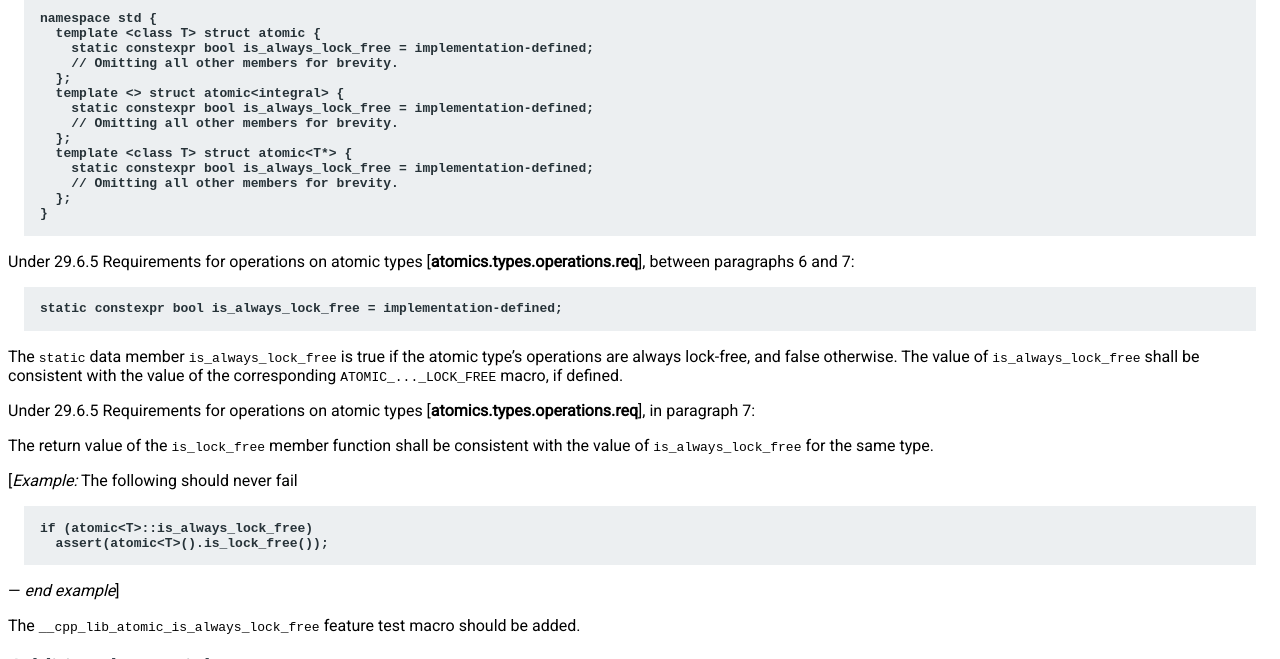
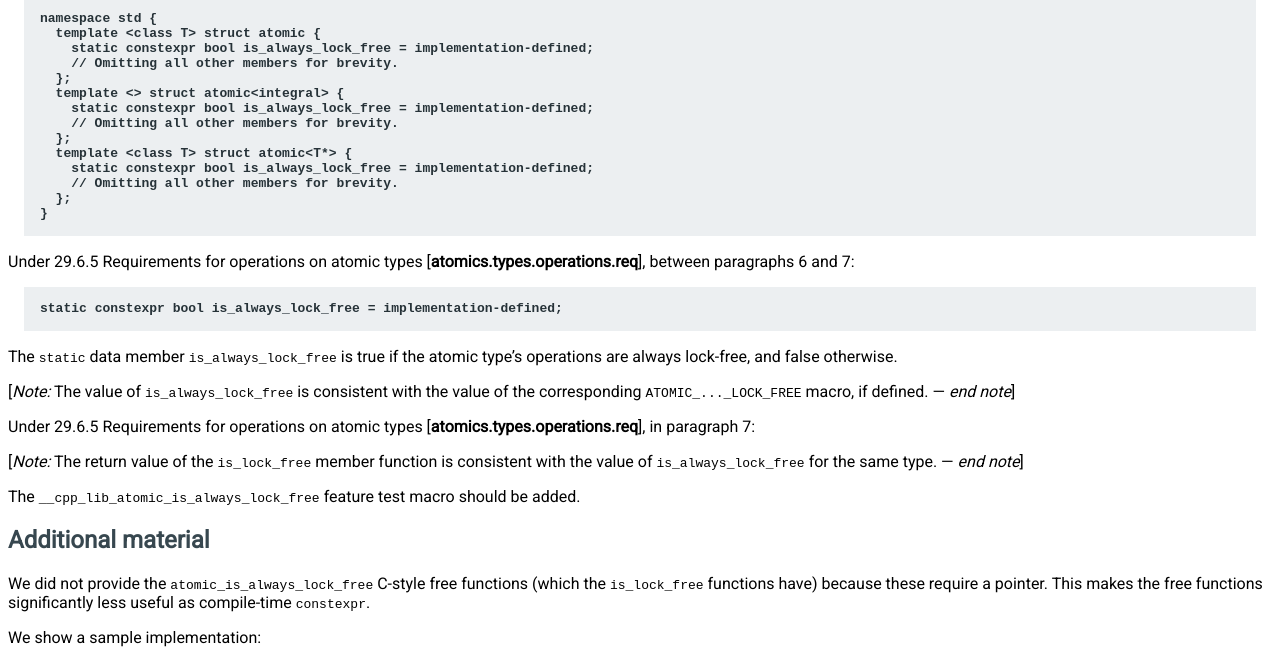
Before and after one commit to jfbastien/papers, a Sphinx documentation site: the page built from source/D0152R1.rst, in a window 1280 px wide and 900 px high, scrolled down 1392 px, cut to the strip 0-659 px from the top of the window. Built offline with Sphinx 7.4.7, drawn with Linux system fonts in a browser that asks for light colours.

Commit message:
Address LWG comments on D0152R1

```diff
--- a/source/D0152R1.rst
+++ b/source/D0152R1.rst
@@ -83,24 +83,16 @@ Under 29.6.5 Requirements for operations on atomic types
   static constexpr bool is_always_lock_free = implementation-defined;
 
 The ``static`` data member ``is_always_lock_free`` is true if the atomic type's
-operations are always lock-free, and false otherwise. The value of
-``is_always_lock_free`` shall be consistent with the value of the corresponding
-``ATOMIC_..._LOCK_FREE`` macro, if defined.
+operations are always lock-free, and false otherwise.
+
+[*Note:* The value of ``is_always_lock_free`` is consistent with the value of
+the corresponding ``ATOMIC_..._LOCK_FREE`` macro, if defined. — *end note*]
 
 Under 29.6.5 Requirements for operations on atomic types
 [**atomics.types.operations.req**], in paragraph 7:
 
-The return value of the ``is_lock_free`` member function shall be consistent
-with the value of ``is_always_lock_free`` for the same type.
-
-[*Example:* The following should never fail
-
-.. code-block:: c++
-
-  if (atomic<T>::is_always_lock_free)
-    assert(atomic<T>().is_lock_free());
-
-— *end example*]
+[*Note:* The return value of the ``is_lock_free`` member function is consistent
+with the value of ``is_always_lock_free`` for the same type. — *end note*]
 
 The ``__cpp_lib_atomic_is_always_lock_free`` feature test macro should be added.
 
```
